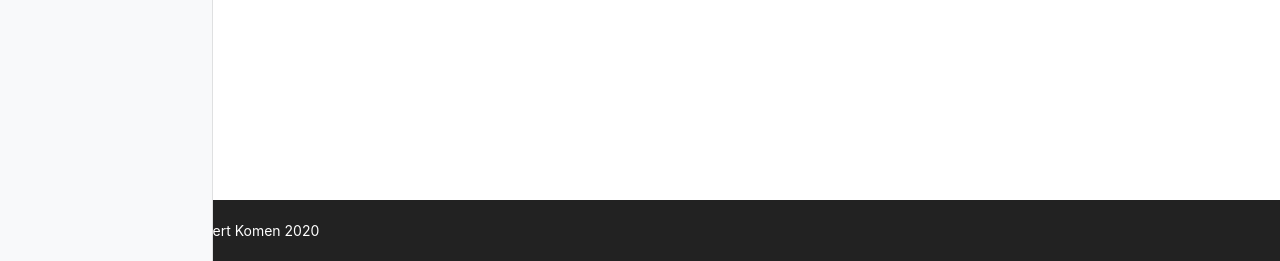
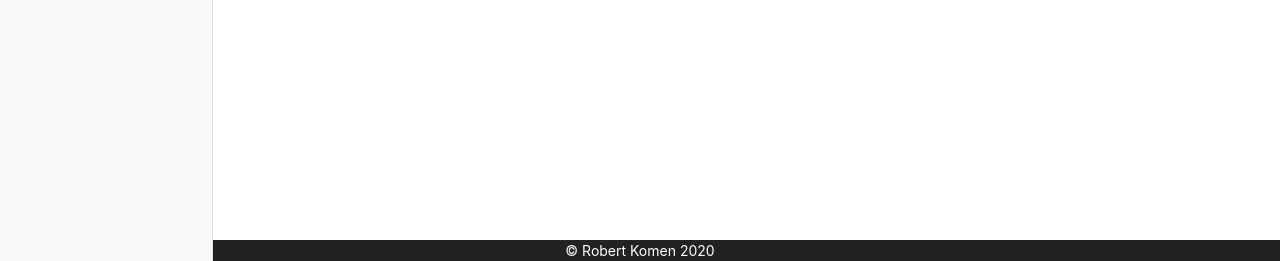
Before and after one commit to aitumik/fluffy-octo-happiness, a Flask app: page / in a window 1280 px wide. Shown: the part 617-878 px from the top of the page. Run offline with Flask 2, Linux system fonts and the light colour scheme; some libraries are stand-ins or nearby versions.

Commit message:
the same to footer

```diff
--- a/app/static/css/styles.css
+++ b/app/static/css/styles.css
@@ -8,10 +8,17 @@
     margin-bottom: 0;
     width: 100%;
     margin-right: 0;
-    vertical-align: bottom;
     margin-right: 0;
     color: white;
-    margin-left: 65px;
+    float: none;
+    margin: 0 auto;
+    display: block;
+    text-align: center;
+}
+
+#footer * {
+    display: inline;
+    float: none;
 }
 
 .navbar-nav {
```
